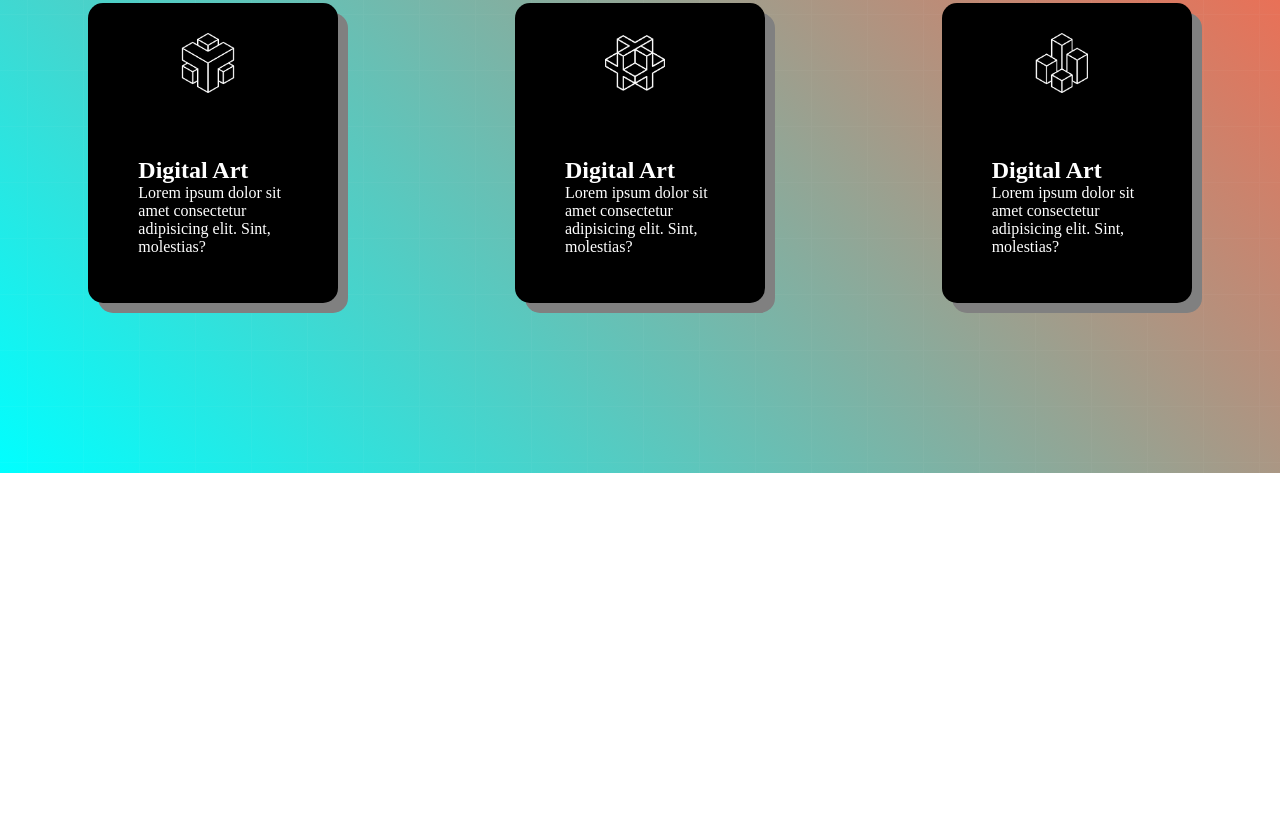
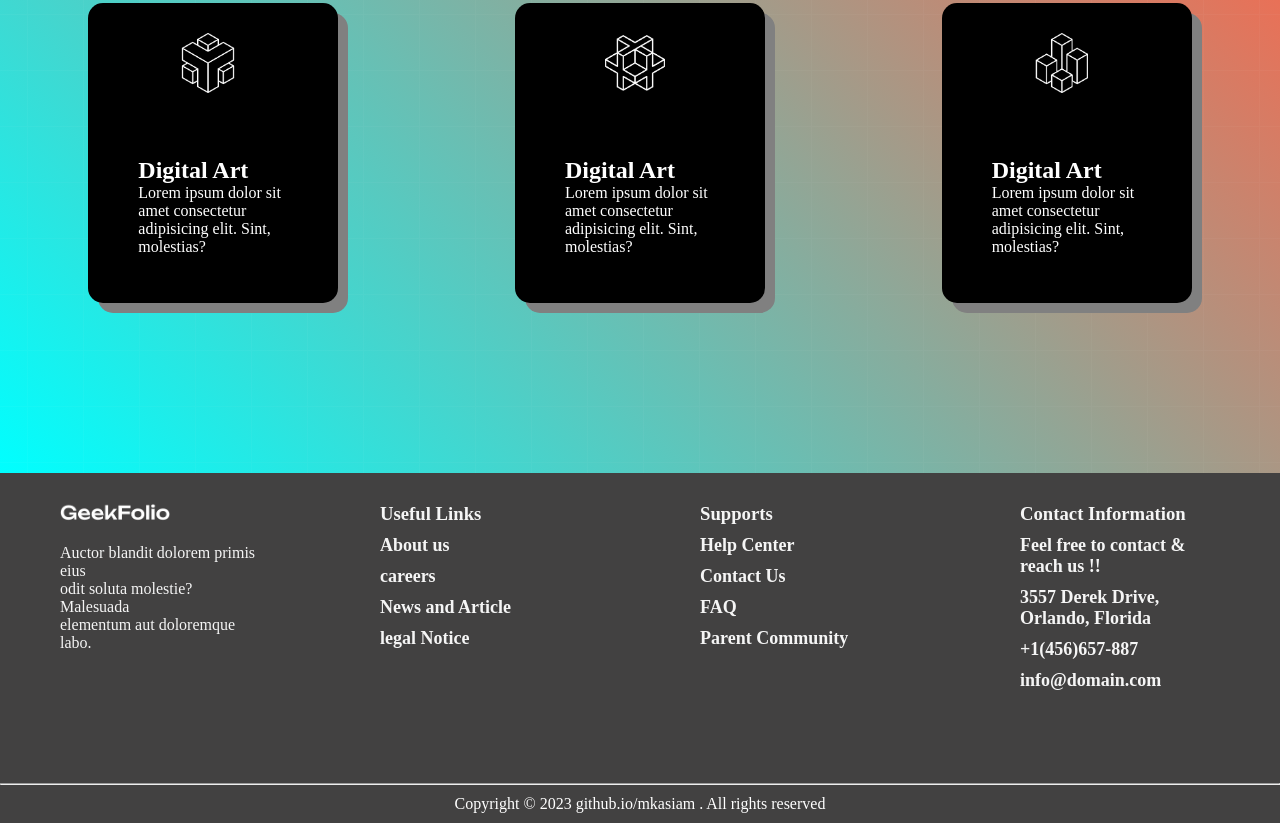
Before and after one commit to mkasiam/Concept-work1, a plain HTML site: page test.html in a window 1280 px wide. Shown: the part 1552-2375 px from the top of the page. Before the commit the page ends 2025 px from the top, so only its background shows below. Drawn offline with Linux system fonts and the light colour scheme.

Commit message:
finally it's done

```diff
--- a/test.css
+++ b/test.css
@@ -104,3 +104,29 @@
     width: 60px;
     height: 60px;
 }
+.Last-container{
+    background-color: #424141;
+    display: flex;
+    justify-content: space-around;
+    align-items: center;
+    color: whitesmoke;
+}
+.Small-div-Box{
+    width: 200px;
+    height: 35vh;
+    margin-top: 30px;
+}
+.iteams{
+    list-style: none;
+    margin-top: 10px;
+    font-size: 18px;
+    font-weight: bold;
+    cursor: pointer;
+}
+.footer-content{
+    background-color:#424141;;
+    color: white;
+    text-align: center;
+    padding-bottom: 10px;
+    padding-top: 10px;
+}
--- a/test.html
+++ b/test.html
@@ -15,10 +15,10 @@
             <img class="logo_pic" src="logo/logo-light.png" alt="" />
           </div>
           <div class="menus">
-            <li class="iteam">Home-1</li>
-            <li class="iteam">Home-2</li>
-            <li class="iteam">Home-3</li>
-            <li class="iteam">Home-4</li>
+            <li class="iteam" class="iteam">Home-1</li class="iteam">
+            <li class="iteam" class="iteam">Home-2</li class="iteam">
+            <li class="iteam" class="iteam">Home-3</li class="iteam">
+            <li class="iteam" class="iteam">Home-4</li class="iteam">
           </div>
         </div>
       </nav>
@@ -116,7 +116,53 @@
 
 
       </section>
+
+      <!-- This is last section  -->
+
+      <section>
+        <div class="Last-container">
+          <div class="Small-div-Box">
+            <div class="logo-image">
+              <img class="logo_pic" src="logo/logo-light.png" alt="">
+            </div>
+            <div class="discription">
+              <P>
+                Auctor blandit dolorem primis eius <br>
+                odit soluta molestie? Malesuada <br>
+                elementum aut doloremque labo.
+              </P>
+
+            </div>
+
+          </div>
+
+          <div class="Small-div-Box">
+            <h3>Useful Links</h3>
+              <li class="iteams">About us</li>
+              <li class="iteams">careers</li>
+              <li class="iteams">News and Article</li>
+              <li class="iteams">legal Notice</li>
+          </div>
+          <div class="Small-div-Box">
+            <h3>Supports</h3>
+              <li class="iteams">Help Center</li>
+              <li class="iteams">Contact Us</li>
+              <li class="iteams">FAQ</li>
+              <li class="iteams">Parent Community</li>
+          </div>
+          <div class="Small-div-Box">
+            <h3>Contact Information</h3>
+              <li class="iteams">Feel free to contact & reach us !!</li>
+              <li class="iteams">3557 Derek Drive, Orlando, Florida</li>
+              <li class="iteams">+1(456)657-887</li>
+              <li class="iteams">info@domain.com</li>
+          </div>
+        </div>
+      </section>
     </main>
-    <footer></footer>
+    <hr>
+    <footer class="footer-content">
+      Copyright © 2023 github.io/mkasiam . All rights reserved
+    </footer>
   </body>
 </html>
```
